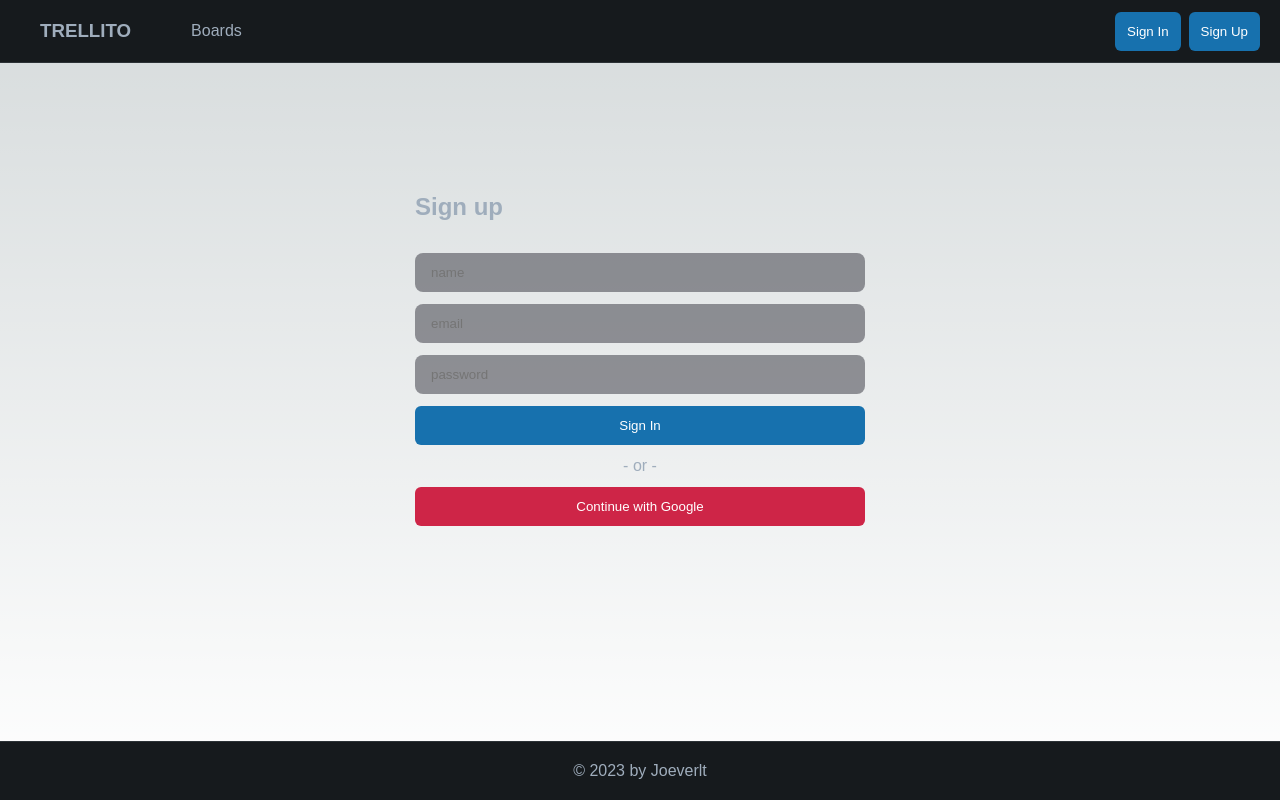
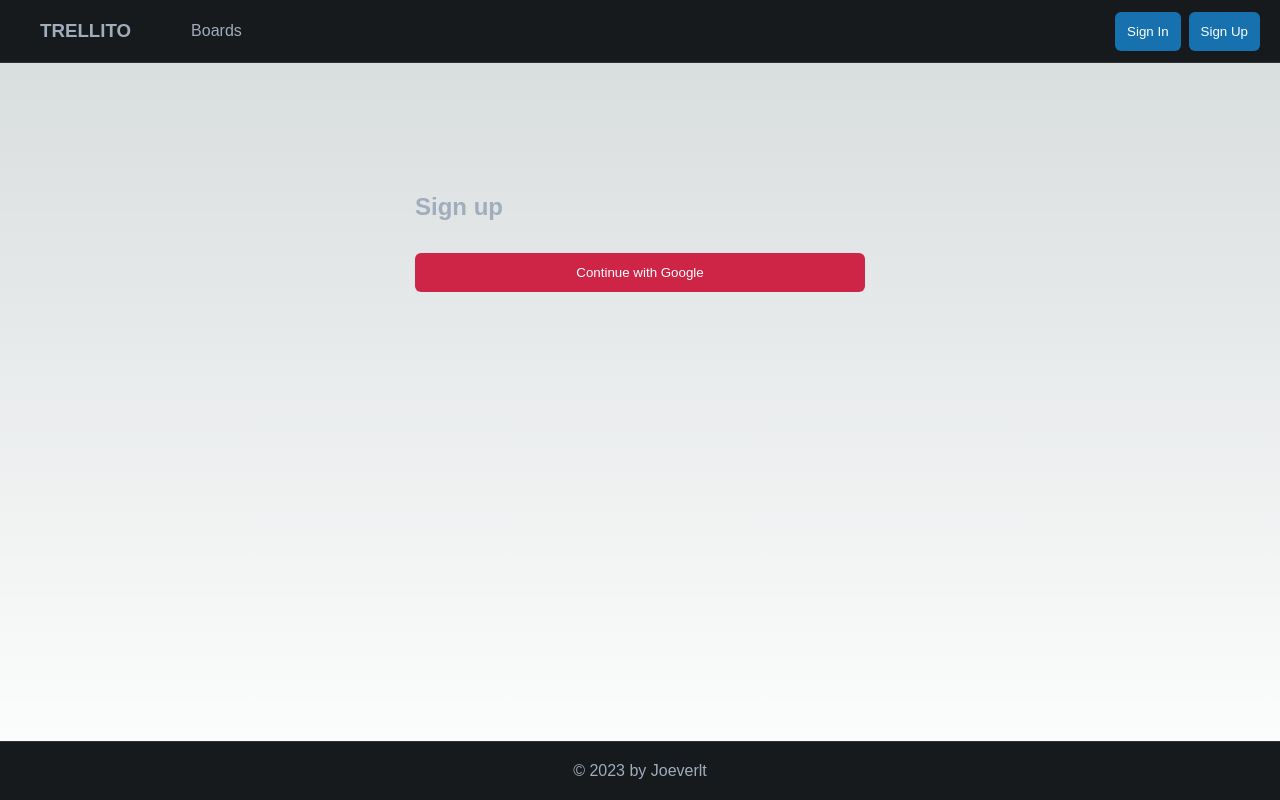
Before and after one commit to joeverlt/trellito, a Next.js app in the folder trellito-client/: page /signup in a window 1280 px wide. Built offline with nearby package versions, Linux system fonts and the light colour scheme; no server answers.

Commit message:
add environment variable

```diff
--- a/trellito-client/components/signin/SignInForm.tsx
+++ b/trellito-client/components/signin/SignInForm.tsx
@@ -11,6 +11,8 @@ interface SignInFormData {
   email: string
   password: string
 }
+
+const isDevelopmentMode = process.env.ENVIRONMENT === 'development'
 
 export const SignInForm: React.FC = () => {
   const searchParams = useSearchParams()
@@ -29,6 +31,8 @@ export const SignInForm: React.FC = () => {
   return (
     <SignInWrapper>
       <Title>Sign in</Title>
+      {isDevelopmentMode && (
+        <>
           <SignInFormContainer onSubmit={handleSubmit(onSubmit)}>
             <Input
               name="email"
@@ -46,6 +50,8 @@ export const SignInForm: React.FC = () => {
             <Button type="submit" label="Sign In" block />
           </SignInFormContainer>
           <span>- or -</span>
+        </>
+      )}
       <GoogleButton />
       {error && (
         <Toast
--- a/trellito-client/components/signup/SignUpForm.tsx
+++ b/trellito-client/components/signup/SignUpForm.tsx
@@ -10,6 +10,8 @@ interface SignUpFormData {
   email: string
   password: string
 }
+
+const isDevelopmentMode = process.env.ENVIRONMENT === 'development'
 
 export const SignUpForm: React.FC = () => {
   const form: UseFormReturn<SignUpFormData> = useForm()
@@ -25,6 +27,8 @@ export const SignUpForm: React.FC = () => {
   return (
     <SignUpWrapper>
       <Title>Sign up</Title>
+      {isDevelopmentMode && (
+        <>
           <SignUpFormContainer onSubmit={handleSubmit(onSubmit)}>
             <Input
               name="name"
@@ -48,6 +52,8 @@ export const SignUpForm: React.FC = () => {
             <Button type="submit" label="Sign In" block />
           </SignUpFormContainer>
           <span>- or -</span>
+        </>
+      )}
       <GoogleButton />
     </SignUpWrapper>
   )
```
Also changed, not shown: 1 other file (tests, documents, lock files or other folders). Lines whose indentation alone changed are shown as unchanged.
